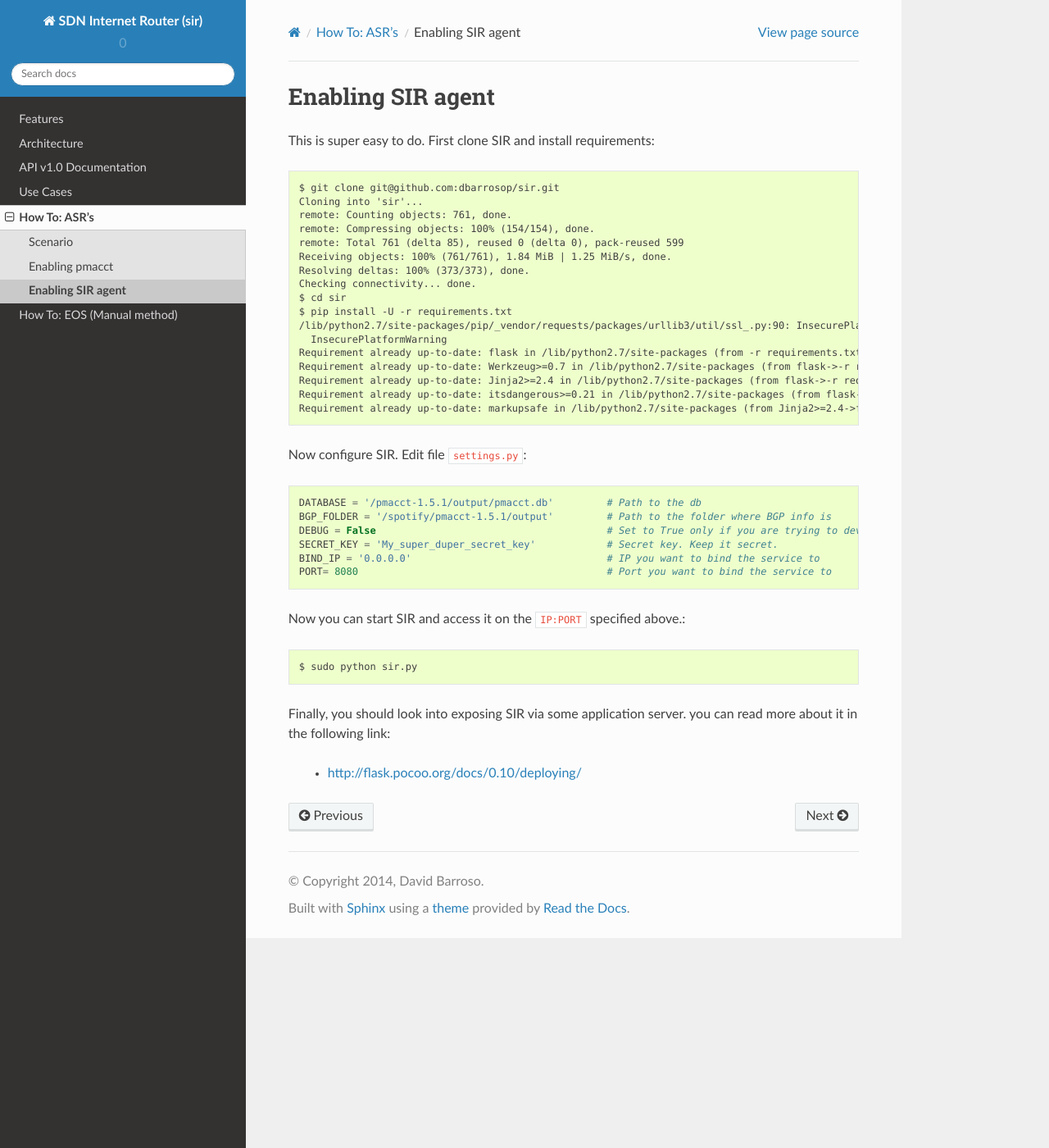
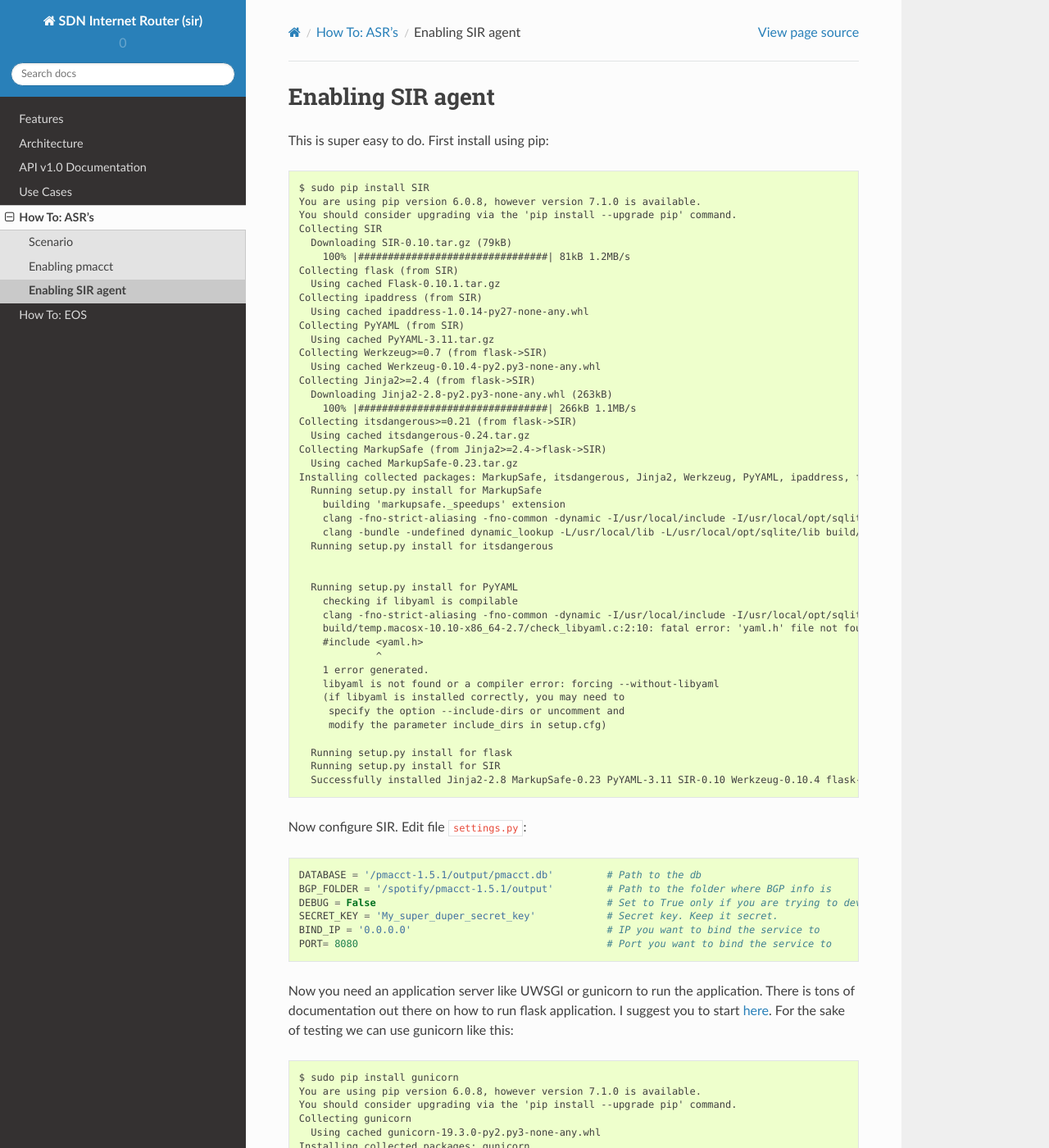
Before and after one commit to dbarrosop/sir, a Sphinx documentation site: the page built from docs/how_to_asr/sir.rst, in a window 1280 px wide and 1400 px high. Shown: the whole window at 82% size. Built offline with Sphinx 7.4.7 and the Read the Docs theme 2.0.0, drawn with Linux system fonts in a browser that asks for light colours; pages that are not in the unit, such as notebooks, are missing from menus; some of the changed text lies outside the part shown.

Commit message:
Added/Corrected a lot of documentation

```diff
--- a/docs/api/api_v1.0.rst
+++ b/docs/api/api_v1.0.rst
@@ -15,6 +15,7 @@ When reading this documentation you will find variables in two forms:
 * **variable**: Variables that are NOT enclosed by ``<>``:
  * If the method is a GET variables that are between ``<>`` have to be replaced by their values in the URL. For example, ``/api/v1.0/variables/categories/<category>`` will turn into ``/api/v1.0/variables/categories/my_category``.
  * If the method is a POST or a PUT variables variables that are between ``<>`` have to be sent as a JSON object.
+
 
 Responses
 *********
--- a/docs/how_to_asr/sir.rst
+++ b/docs/how_to_asr/sir.rst
@@ -2,25 +2,52 @@
 Enabling SIR agent
 ==================
 
-This is super easy to do. First clone SIR and install requirements::
+This is super easy to do. First install using pip::
 
-    $ git clone git@github.com:dbarrosop/sir.git
-    Cloning into 'sir'...
-    remote: Counting objects: 761, done.
-    remote: Compressing objects: 100% (154/154), done.
-    remote: Total 761 (delta 85), reused 0 (delta 0), pack-reused 599
-    Receiving objects: 100% (761/761), 1.84 MiB | 1.25 MiB/s, done.
-    Resolving deltas: 100% (373/373), done.
-    Checking connectivity... done.
-    $ cd sir
-    $ pip install -U -r requirements.txt
-    /lib/python2.7/site-packages/pip/_vendor/requests/packages/urllib3/util/ssl_.py:90: InsecurePlatformWarning: A true SSLContext object is not available. This prevents urllib3 from configuring SSL appropriately and may cause certain SSL connections to fail. For more information, see https://urllib3.readthedocs.org/en/latest/security.html#insecureplatformwarning.
-      InsecurePlatformWarning
-    Requirement already up-to-date: flask in /lib/python2.7/site-packages (from -r requirements.txt (line 1))
-    Requirement already up-to-date: Werkzeug>=0.7 in /lib/python2.7/site-packages (from flask->-r requirements.txt (line 1))
-    Requirement already up-to-date: Jinja2>=2.4 in /lib/python2.7/site-packages (from flask->-r requirements.txt (line 1))
-    Requirement already up-to-date: itsdangerous>=0.21 in /lib/python2.7/site-packages (from flask->-r requirements.txt (line 1))
-    Requirement already up-to-date: markupsafe in /lib/python2.7/site-packages (from Jinja2>=2.4->flask->-r requirements.txt (line 1))
+  $ sudo pip install SIR
+  You are using pip version 6.0.8, however version 7.1.0 is available.
+  You should consider upgrading via the 'pip install --upgrade pip' command.
+  Collecting SIR
+    Downloading SIR-0.10.tar.gz (79kB)
+      100% |################################| 81kB 1.2MB/s
+  Collecting flask (from SIR)
+    Using cached Flask-0.10.1.tar.gz
+  Collecting ipaddress (from SIR)
+    Using cached ipaddress-1.0.14-py27-none-any.whl
+  Collecting PyYAML (from SIR)
+    Using cached PyYAML-3.11.tar.gz
+  Collecting Werkzeug>=0.7 (from flask->SIR)
+    Using cached Werkzeug-0.10.4-py2.py3-none-any.whl
+  Collecting Jinja2>=2.4 (from flask->SIR)
+    Downloading Jinja2-2.8-py2.py3-none-any.whl (263kB)
+      100% |################################| 266kB 1.1MB/s
+  Collecting itsdangerous>=0.21 (from flask->SIR)
+    Using cached itsdangerous-0.24.tar.gz
+  Collecting MarkupSafe (from Jinja2>=2.4->flask->SIR)
+    Using cached MarkupSafe-0.23.tar.gz
+  Installing collected packages: MarkupSafe, itsdangerous, Jinja2, Werkzeug, PyYAML, ipaddress, flask, SIR
+    Running setup.py install for MarkupSafe
+      building 'markupsafe._speedups' extension
+      clang -fno-strict-aliasing -fno-common -dynamic -I/usr/local/include -I/usr/local/opt/sqlite/include -DNDEBUG -g -fwrapv -O3 -Wall -Wstrict-prototypes -I/usr/local/Cellar/python/2.7.8_2/Frameworks/Python.framework/Versions/2.7/include/python2.7 -c markupsafe/_speedups.c -o build/temp.macosx-10.10-x86_64-2.7/markupsafe/_speedups.o
+      clang -bundle -undefined dynamic_lookup -L/usr/local/lib -L/usr/local/opt/sqlite/lib build/temp.macosx-10.10-x86_64-2.7/markupsafe/_speedups.o -o build/lib.macosx-10.10-x86_64-2.7/markupsafe/_speedups.so
+    Running setup.py install for itsdangerous
+
+
+    Running setup.py install for PyYAML
+      checking if libyaml is compilable
+      clang -fno-strict-aliasing -fno-common -dynamic -I/usr/local/include -I/usr/local/opt/sqlite/include -DNDEBUG -g -fwrapv -O3 -Wall -Wstrict-prototypes -I/usr/local/Cellar/python/2.7.8_2/Frameworks/Python.framework/Versions/2.7/include/python2.7 -c build/temp.macosx-10.10-x86_64-2.7/check_libyaml.c -o build/temp.macosx-10.10-x86_64-2.7/check_libyaml.o
+      build/temp.macosx-10.10-x86_64-2.7/check_libyaml.c:2:10: fatal error: 'yaml.h' file not found
+      #include <yaml.h>
+               ^
+      1 error generated.
+      libyaml is not found or a compiler error: forcing --without-libyaml
+      (if libyaml is installed correctly, you may need to
+       specify the option --include-dirs or uncomment and
+       modify the parameter include_dirs in setup.cfg)
+
+    Running setup.py install for flask
+    Running setup.py install for SIR
+    Successfully installed Jinja2-2.8 MarkupSafe-0.23 PyYAML-3.11 SIR-0.10 Werkzeug-0.10.4 flask-0.10.1 ipaddress-1.0.14 itsdangerous-0.24
 
 Now configure SIR. Edit file ``settings.py``::
 
@@ -31,10 +58,24 @@ Now configure SIR. Edit file ``settings.py``::
     BIND_IP = '0.0.0.0'                                 # IP you want to bind the service to
     PORT= 8080                                          # Port you want to bind the service to
 
-Now you can start SIR and access it on the ``IP:PORT`` specified above.::
+Now you need an application server like UWSGI or gunicorn to run the application. There is tons of documentation out there
+on how to run flask application. I suggest you to start `here <http://flask.pocoo.org/docs/0.10/deploying/>`_. For the
+sake of testing we can use gunicorn like this::
 
-    $ sudo python sir.py
+    $ sudo pip install gunicorn
+    You are using pip version 6.0.8, however version 7.1.0 is available.
+    You should consider upgrading via the 'pip install --upgrade pip' command.
+    Collecting gunicorn
+      Using cached gunicorn-19.3.0-py2.py3-none-any.whl
+    Installing collected packages: gunicorn
+      Compiling /private/var/folders/d9/9h8nsvsd2_vgt9y1l73jhhvr0000gn/T/pip-build-FcSaUJ/gunicorn/gunicorn/workers/_gaiohttp.py
 
-Finally, you should look into exposing SIR via some application server. you can read more about it in the following link:
 
- * `<http://flask.pocoo.org/docs/0.10/deploying/>`_
+    Successfully installed gunicorn-19.3.0
+    $ sudo gunicorn sir.agent:app
+    [2015-07-30 13:21:30 +0200] [46008] [INFO] Starting gunicorn 19.3.0
+    [2015-07-30 13:21:30 +0200] [46008] [INFO] Listening at: http://127.0.0.1:8000 (46008)
+    [2015-07-30 13:21:30 +0200] [46008] [INFO] Using worker: sync
+    [2015-07-30 13:21:30 +0200] [46017] [INFO] Booting worker with pid: 46017
+
+At this point you should be able to access SIR at http://127.0.0.1:8000.
--- a/docs/index.rst
+++ b/docs/index.rst
@@ -22,4 +22,4 @@ to any router or switch that supports those protocols.
   api/api_v1.0
   use_cases/index
   how_to_asr/index
-  how_to_eos_manual/index
+  how_to_eos/index
```
Also changed, not shown: docs/architecture/what_is_it.rst (deleted, +0 -13 lines), docs/how_to_eos/accessing_sir.rst (added, +12 -0 lines), docs/how_to_eos/automatic_deploy.rst (added, +265 -0 lines), docs/how_to_eos/eos.rst (added, +24 -0 lines), docs/how_to_eos/index.rst (added, +13 -0 lines), docs/how_to_eos/logging.rst (added, +22 -0 lines), docs/how_to_eos/manual_deploy.rst (renamed from docs/how_to_eos_manual/pmacct.rst, +63 -24 lines), docs/how_to_eos/scenario.rst (added, +10 -0 lines), docs/how_to_eos_manual/accessing_sir.rst (deleted, +0 -10 lines), docs/how_to_eos_manual/index.rst (deleted, +0 -11 lines), docs/how_to_eos_manual/sir.rst (deleted, +0 -51 lines), docs/how_to_eos/url_demo.png (renamed from docs/how_to_eos_manual/url_demo.png).
